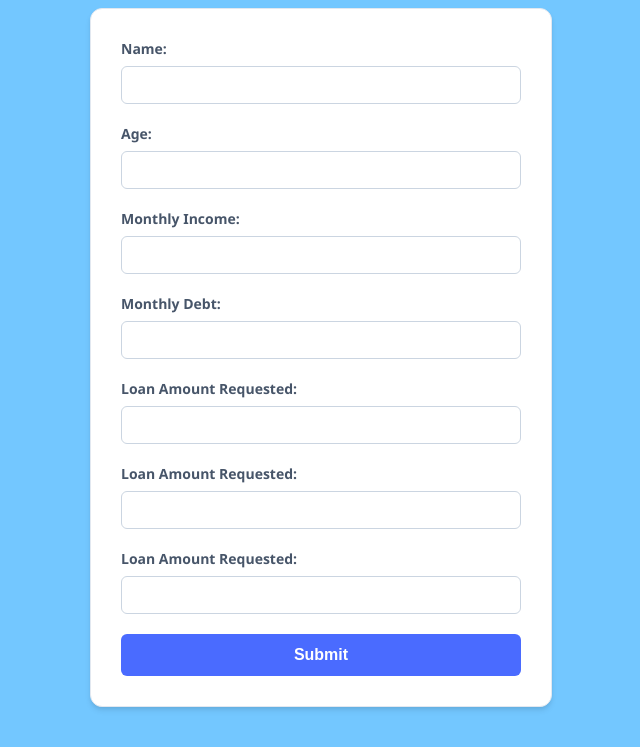
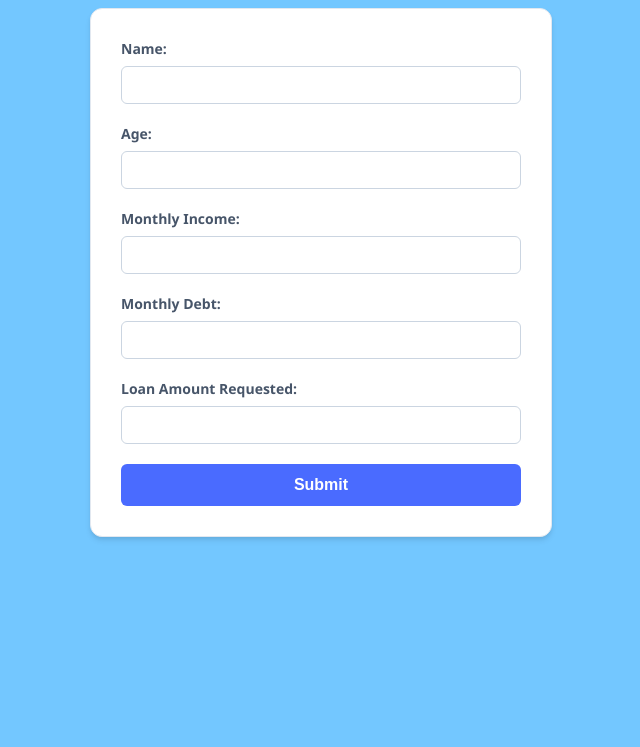
Before and after one commit to fjolinjasmin/my-website-dev, a plain HTML site: page index.html in a window 1280 px wide. Shown: the part 105-852 px from the top of the page, without its empty margins (319-959 px from the left). After the commit the page ends 800 px from the top, so only its background shows below. Drawn offline with Linux system fonts and the light colour scheme.

Commit message:
deleted "Loan Amount Requested" because have 3

```diff
--- a/index.html
+++ b/index.html
@@ -33,14 +33,7 @@
             <label>Loan Amount Requested:</label>
             <input type="text" name="loan_amount">
         </div>
-         <div>
-            <label>Loan Amount Requested:</label>
-            <input type="text" name="loan_amount">
-        </div>
-         <div>
-            <label>Loan Amount Requested:</label>
-            <input type="text" name="loan_amount">
-        </div>
+
 
         <button type="submit">Submit</button>
     </form>
```
